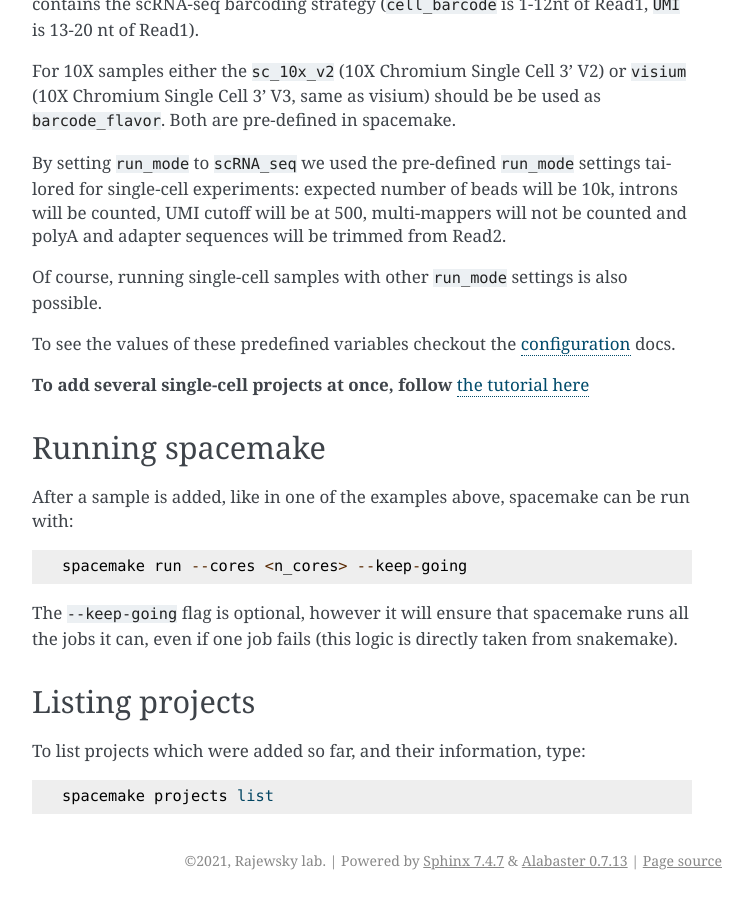
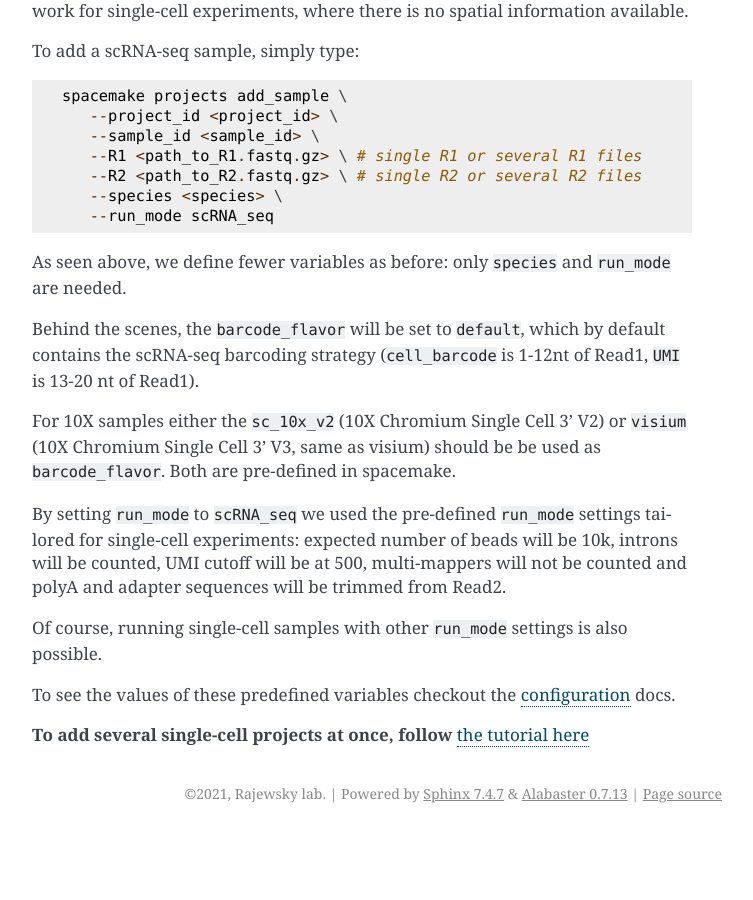
Before and after one commit to rajewsky-lab/spacemake, a Sphinx documentation site: the page built from docs/quick-start/index.rst, in a window 1280 px wide and 900 px high, scrolled down 5126 px. Shown: the whole window, without its empty margins (388-1141 px from the left). Built offline with Sphinx 7.4.7, drawn with Linux system fonts in a browser that asks for light colours; pages that are not in the unit, such as notebooks, are missing from menus; after the commit the page ends 5959 px from its top, so only the background shows below that; some of the changed text lies outside the part shown.

Commit message:
restructured the project

```diff
--- a/docs/index.rst
+++ b/docs/index.rst
@@ -16,7 +16,7 @@
 
 .. toctree::
     install
-    quick-start
+    quick-start/index.rst
     config
     projects/index
     run
--- a/docs/quick-start.rst
+++ b/docs/quick-start/index.rst
@@ -4,9 +4,9 @@
 The examples here are minimal code pieces how to start spacemake. It is assumed that spacemake
 has been instaled following the instructions :ref:`here <installation>`.
 
-.. include:: shared/spacemake_init.rst
+.. include:: ../shared/spacemake_init.rst
 
-.. include:: shared/shared_sample_variables.rst
+.. include:: ../shared/shared_sample_variables.rst
 
 As spacemake comes with no ``default`` value for ``species``, before anything can be done,
 a new species has to be added::
@@ -29,7 +29,10 @@
 Visium quick start
 ------------------
 
-To add a visium sample, simply type::
+Step 1: add your Visium sample
+^^^^^^^^^^^^^^^^^^^^^^^^^^^^^^
+
+In terminal, simply type::
 
    spacemake projects add_sample \
       --project_id <project_id> \
@@ -181,20 +191,3 @@
 To see the values of these predefined variables checkout the :ref:`configuration <Configuration>` docs.
 
 **To add several single-cell projects at once, follow** :ref:`the tutorial here <add-several-samples>`
-
-Running spacemake
------------------
-
-After a sample is added, like in one of the examples above, spacemake can be run with::
-
-   spacemake run --cores <n_cores> --keep-going
-
-The ``--keep-going`` flag is optional, however it will ensure that spacemake runs all
-the jobs it can, even if one job fails (this logic is directly taken from snakemake).
-
-Listing projects
-----------------
-
-To list projects which were added so far, and their information, type::
-
-   spacemake projects list
```
Also changed, not shown: other parts of docs/quick-start/index.rst (+7 -0 lines), docs/quick-start/run_spacemake.rst (added, +8 -0 lines).
